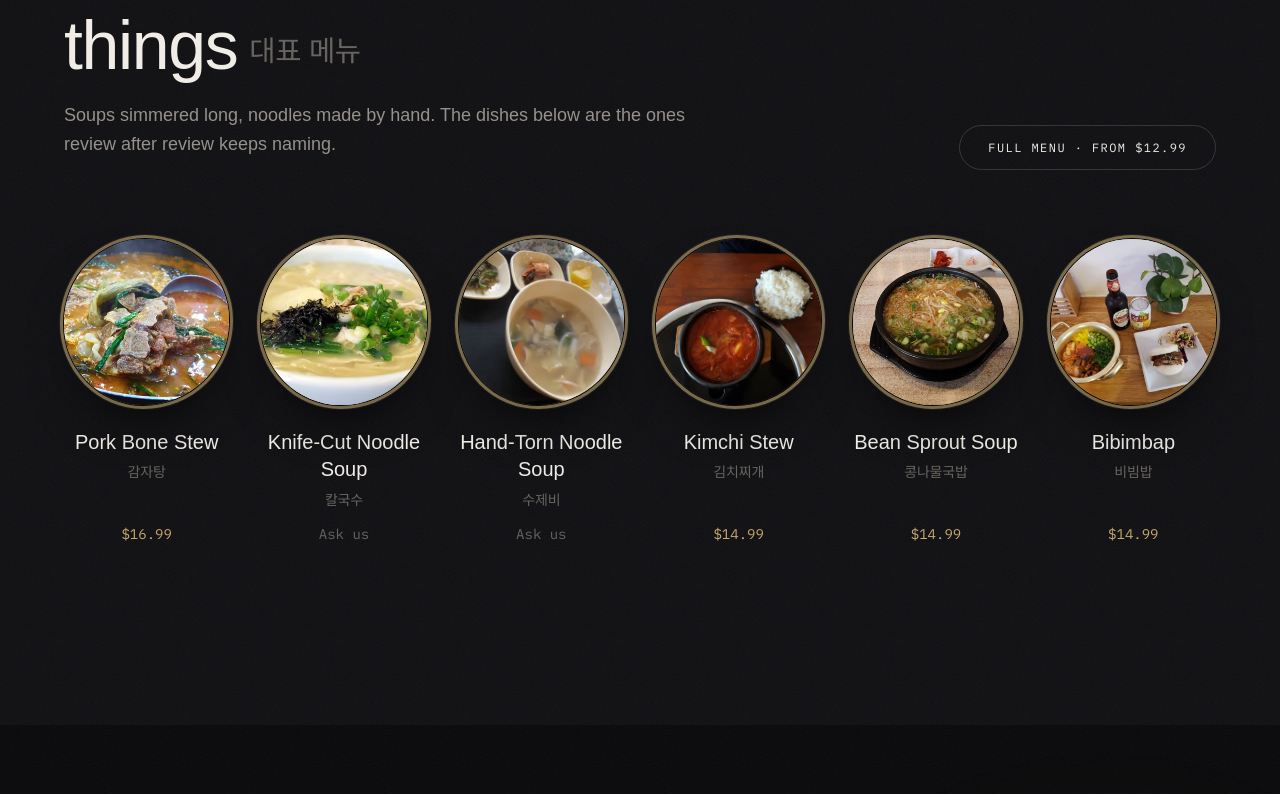
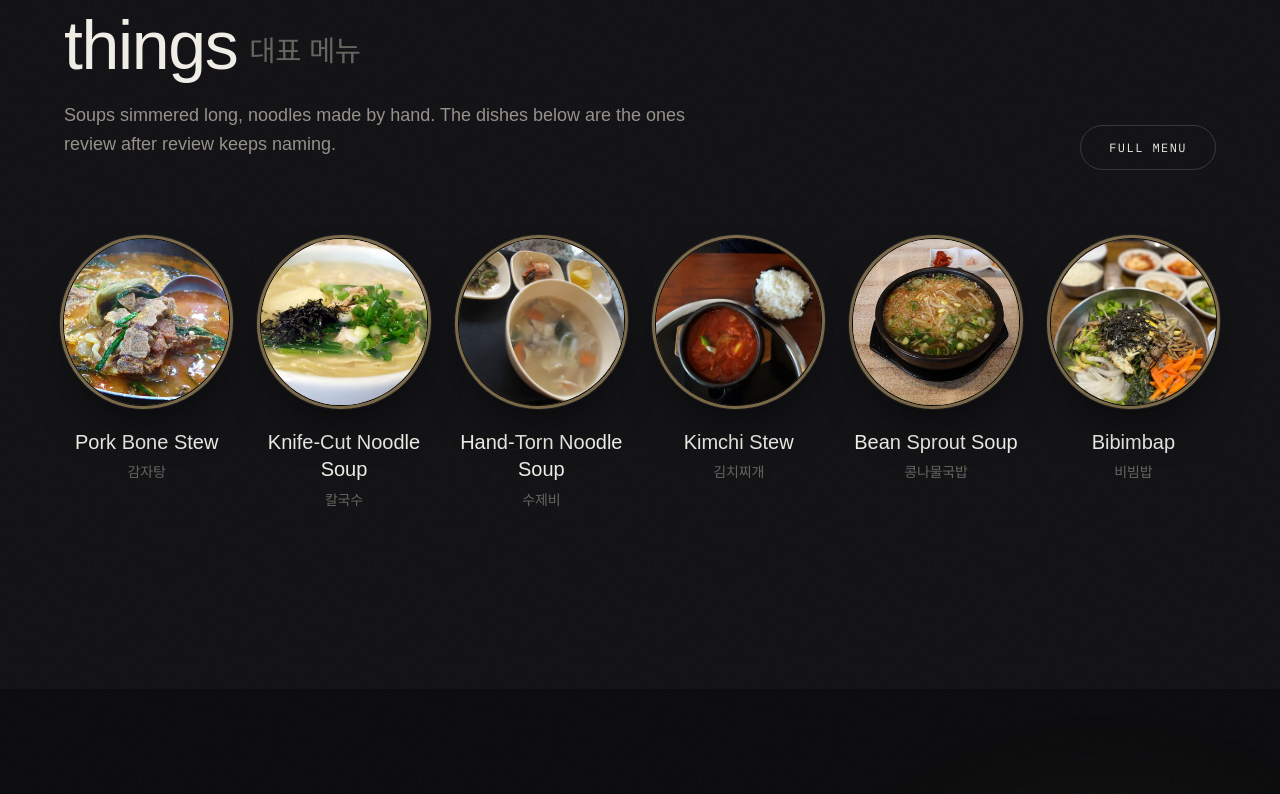
Before and after one commit to Volta-NYC/jeunju, a Next.js app: page / in a window 1280 px wide. Shown: the part 1206-2000 px from the top of the page. Built offline with nearby package versions, Linux system fonts and the light colour scheme; a web font is replaced by a local one.

Commit message:
slide 2 changes

```diff
--- a/src/app/page.tsx
+++ b/src/app/page.tsx
@@ -5,7 +5,7 @@ import { Reveal } from '@/components/ui/Reveal';
 import { SectionHeading } from '@/components/ui/SectionHeading';
 import { DishCard } from '@/components/menu/DishCard';
 import { business } from '@/content/business';
-import { findItem, priceFloor } from '@/content/menu';
+import { findItem } from '@/content/menu';
 import { banchanFact, press, testimonials } from '@/content/story';
 
 /**
@@ -44,7 +44,7 @@ export default function HomePage() {
                 href="/menu"
                 className="rounded-full border border-white/15 px-7 py-3.5 font-mono text-label uppercase text-fg transition-colors duration-500 hover:border-accent hover:text-accent"
               >
-                Full menu · from ${priceFloor.toFixed(2)}
+                Full menu
               </Link>
             </Reveal>
           </div>
@@ -52,7 +52,16 @@ export default function HomePage() {
           <ul className="mt-20 grid grid-cols-2 gap-x-8 gap-y-16 sm:grid-cols-3 lg:grid-cols-6">
             {KNOWN_FOR.map((item, i) => (
               <Reveal as="li" key={item.slug} index={i}>
-                <DishCard item={item} index={i} />
+                <DishCard
+                  item={item}
+                  index={i}
+                  imageSrc={
+                    item.slug === 'bibimbap'
+                      ? '/restaurant-photos/JeunJu_Bibimbap_400x533.jpg'
+                      : undefined
+                  }
+                  showPrice={false}
+                />
               </Reveal>
             ))}
           </ul>
--- a/src/components/menu/DishCard.tsx
+++ b/src/components/menu/DishCard.tsx
@@ -60,10 +60,31 @@ export function DishTags({ tags }: { tags: MenuItem['tags'] }) {
  * Full height plus `mt-auto` on the price keeps prices on one baseline across a row,
  * even where a dish name wraps to two lines.
  */
-export function DishCard({ item, index = 0 }: { item: MenuItem; index?: number }) {
+export function DishCard({
+  item,
+  index = 0,
+  imageSrc,
+  showPrice = true,
+}: {
+  item: MenuItem;
+  index?: number;
+  /** Optional local photograph for a featured placement. */
+  imageSrc?: string;
+  /** Feature rows can omit prices while the full menu retains them. */
+  showPrice?: boolean;
+}) {
   return (
     <article className="group flex h-full flex-col text-center">
       <div className="dish relative mx-auto aspect-square w-full transition-transform duration-1000 ease-out group-hover:scale-[1.04] motion-reduce:transition-none motion-reduce:group-hover:scale-100">
+        {imageSrc ? (
+          <img
+            src={imageSrc}
+            alt={item.name}
+            loading="eager"
+            decoding="async"
+            className="h-full w-full object-cover"
+          />
+        ) : (
           <Photo
             id={item.image}
             alt={item.name}
@@ -71,6 +92,7 @@ export function DishCard({ item, index = 0 }: { item: MenuItem; index?: number }
             sizes="(max-width: 640px) 45vw, (max-width: 1024px) 30vw, 22vw"
             fallbackLabel={item.nameKo ?? item.name}
           />
+        )}
       </div>
 
       <h3 className="mt-6 font-display text-xl leading-snug text-fg">{item.name}</h3>
@@ -79,9 +101,11 @@ export function DishCard({ item, index = 0 }: { item: MenuItem; index?: number }
           {item.nameKo}
         </p>
       )}
+      {showPrice && (
         <p className="mt-auto pt-3">
           <Price value={item.price} />
         </p>
+      )}
       <span className="sr-only">{index}</span>
     </article>
   );
```
Lines whose indentation alone changed are shown as unchanged.
